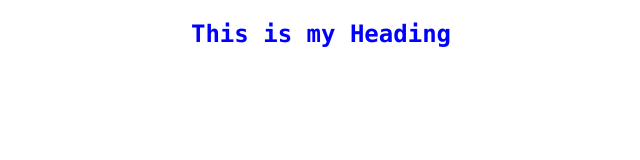
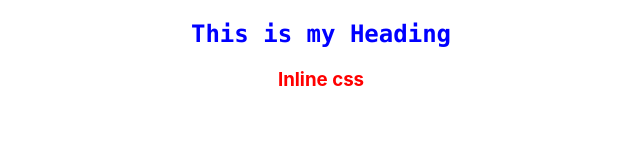
Before and after one commit to GeekShubhamRajput/react-js-learning, a React (Create React App) app: page / in a window 1280 px wide. Shown: the top 160 px of the page, without its empty margins (319-959 px from the left). Built offline with nearby package versions, Linux system fonts and the light colour scheme.

Commit message:
Inline css

```diff
--- a/src/App.js
+++ b/src/App.js
@@ -4,6 +4,7 @@ import PersonList from "./components/PersonList"
 import CarCompany from "./components/CarCompany"
 import "./myStyle.css"
 import StyleSheet from "./components/StyleSheet"
+import InlineCss from "./components/InlineCss"
 
 function App() {
   return (
@@ -12,6 +13,7 @@ function App() {
       { /* <PersonList /> */ }
       { /* <CarCompany /> */ }
       <StyleSheet primary={false} />
+      <InlineCss />
     </div>
   )
 }
--- /dev/null
+++ b/src/components/InlineCss.js
@@ -0,0 +1,15 @@
+import React from 'react'
+
+const heading = {
+  color: "red"
+}
+
+function InlineCss(){
+  return(
+    <div>
+      <h3 style={heading}>Inline css</h3>
+    </div>
+  )
+}
+
+export default InlineCss
```
